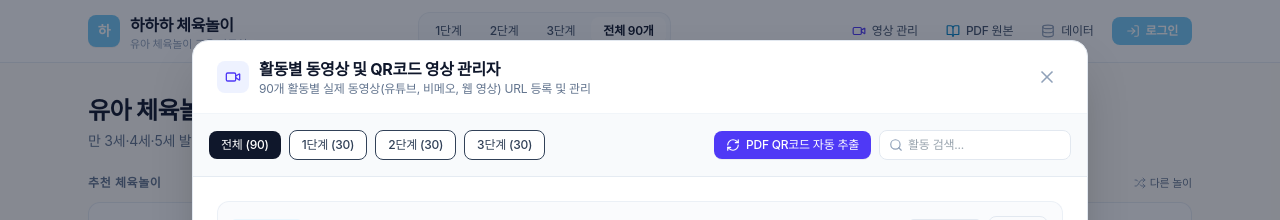
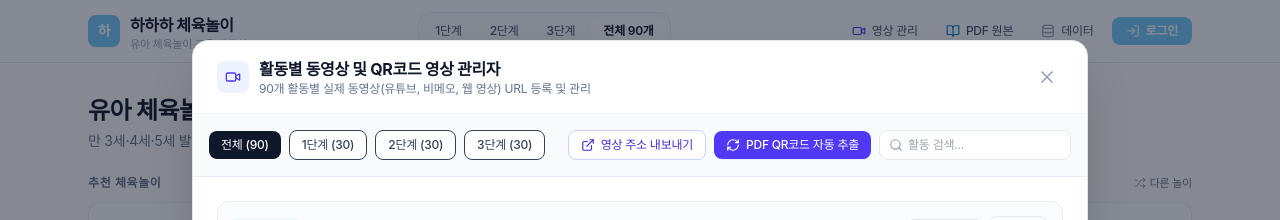
Before and after one commit to hyeri-yu/hahaha, a React (Vite) app: page / in a window 1280 px wide. Both pictures are taken after a click on the button "영상 관리". Shown: the top 220 px of the page. Built offline with nearby package versions, Linux system fonts and the light colour scheme; a web font is replaced by a local one.

Commit message:
Update VideoManagerModal.tsx

```diff
--- a/src/components/VideoManagerModal.tsx
+++ b/src/components/VideoManagerModal.tsx
@@ -35,6 +35,29 @@ export const VideoManagerModal: React.FC<VideoManagerModalProps> = ({
   const [editingUrl, setEditingUrl] = useState('');
   const [statusMessage, setStatusMessage] = useState<{ type: 'success' | 'error'; text: string } | null>(null);
   const [isScanning, setIsScanning] = useState(false);
+
+  const handleExportVideoUrls = () => {
+    try {
+      const overrides = storageService.getVideoOverrides();
+      const payload = {
+        exportedAt: new Date().toISOString(),
+        sourcePdf: '/hahaha_physical_play.pdf',
+        videoUrls: overrides
+      };
+      const blob = new Blob([JSON.stringify(payload, null, 2)], { type: 'application/json' });
+      const url = URL.createObjectURL(blob);
+      const link = document.createElement('a');
+      link.href = url;
+      link.download = 'hahaha-video-urls.json';
+      document.body.appendChild(link);
+      link.click();
+      link.remove();
+      URL.revokeObjectURL(url);
+      setStatusMessage({ type: 'success', text: `현재 저장된 영상 주소 ${Object.keys(overrides).length}개를 JSON 파일로 내보냈습니다.` });
+    } catch (error: any) {
+      setStatusMessage({ type: 'error', text: '영상 주소 내보내기에 실패했습니다: ' + (error?.message || '알 수 없는 오류') });
+    }
+  };
 
   if (!isOpen) return null;
 
@@ -78,10 +101,11 @@ export const VideoManagerModal: React.FC<VideoManagerModalProps> = ({
     }
   };
 
-  // Scan current uploaded or default PDF for QR codes across all 90 pages
+  // 배포된 원본 PDF를 기준으로 QR URL을 추출합니다.
+  // 브라우저 IndexedDB에 남아 있는 과거 PDF를 잘못 스캔하지 않도록 합니다.
   const handleAutoScanPdfForQrCodes = async () => {
     if (!window.pdfjsLib) {
-      alert('PDF 라이브러리가 로드되지 않았습니다.');
+      alert('PDF 라이브러리가 로드되지 않았습니다. 페이지를 새로고침한 뒤 다시 시도해 주세요.');
       return;
     }
 
@@ -89,40 +113,42 @@ export const VideoManagerModal: React.FC<VideoManagerModalProps> = ({
       setIsScanning(true);
       setStatusMessage(null);
 
-      const blob = await storageService.getPdfBlob();
-      const pdfSource = blob ? URL.createObjectURL(blob) : '/hahaha_physical_play.pdf';
-
-      const loadingTask = window.pdfjsLib.getDocument(pdfSource);
+      const loadingTask = window.pdfjsLib.getDocument('/hahaha_physical_play.pdf');
       const doc = await loadingTask.promise;
-
-      let foundCount = 0;
       const newOverrides: Record<number, string> = {};
+      let scannedCount = 0;
 
       for (const act of activities) {
-        if (act.pdf_page <= doc.numPages) {
-          const qrUrl = await qrVideoService.scanPageForQrCode(doc, act.pdf_page);
-          if (qrUrl && qrUrl.startsWith('http')) {
-            newOverrides[act.id] = qrUrl;
-            foundCount++;
-          }
+        const pageNumber = Number(act.pdf_page);
+        if (!Number.isInteger(pageNumber) || pageNumber < 1 || pageNumber > doc.numPages) continue;
+        scannedCount++;
+        const qrUrl = await qrVideoService.scanPageForQrCode(doc, pageNumber);
+        if (qrUrl && /^https?:\/\//i.test(qrUrl)) {
+          newOverrides[act.id] = qrUrl.trim();
         }
       }
 
+      const foundCount = Object.keys(newOverrides).length;
       if (foundCount > 0) {
         storageService.setMultipleVideoOverrides(newOverrides);
+        const saved = storageService.getVideoOverrides();
+        const verifiedCount = Object.keys(newOverrides).filter((id) => saved[Number(id)] === newOverrides[Number(id)]).length;
+        if (verifiedCount !== foundCount) {
+          throw new Error(`추출 ${foundCount}개 중 ${verifiedCount}개만 저장 확인되었습니다.`);
+        }
+        onVideoUpdated();
         setStatusMessage({
           type: 'success',
-          text: `총 ${foundCount}개 활동의 PDF QR코드에서 실제 영상 URL을 성공적으로 추출하여 연결했습니다!`
+          text: `배포 PDF ${scannedCount}쪽을 확인했고, QR 영상 주소 ${verifiedCount}개를 이 브라우저에 저장했습니다. 다른 방문자에게 공개하려면 아래 JSON 내보내기 후 배포 데이터에 반영해야 합니다.`
         });
-        onVideoUpdated();
       } else {
         setStatusMessage({
           type: 'error',
-          text: '연결된 PDF에서 추출 가능한 QR코드가 확인되지 않았습니다. 관리자 기능을 통해 URL을 직접 등록해 주세요.'
+          text: `배포 PDF의 활동 페이지 ${scannedCount}쪽을 확인했지만 QR 영상 주소를 찾지 못했습니다. 자동 추출 결과가 0개이므로 임의의 주소는 등록하지 않았습니다.`
         });
       }
     } catch (err: any) {
-      setStatusMessage({ type: 'error', text: 'QR코드 스캔 중 오류: ' + err.message });
+      setStatusMessage({ type: 'error', text: 'QR코드 스캔 또는 저장 중 오류: ' + (err?.message || '알 수 없는 오류') });
     } finally {
       setIsScanning(false);
     }
@@ -193,6 +219,14 @@ export const VideoManagerModal: React.FC<VideoManagerModalProps> = ({
 
           <div className="flex items-center gap-2">
             {/* Auto scan button */}
+            <button
+              onClick={handleExportVideoUrls}
+              className="px-3 py-1.5 rounded-lg bg-white border border-indigo-200 text-indigo-700 hover:bg-indigo-50 font-medium flex items-center gap-1.5 transition-colors cursor-pointer"
+              title="현재 브라우저에 저장된 영상 URL을 JSON 파일로 내보내기"
+            >
+              <ExternalLink className="w-3.5 h-3.5" />
+              <span>영상 주소 내보내기</span>
+            </button>
             <button
               onClick={handleAutoScanPdfForQrCodes}
               disabled={isScanning}
```
